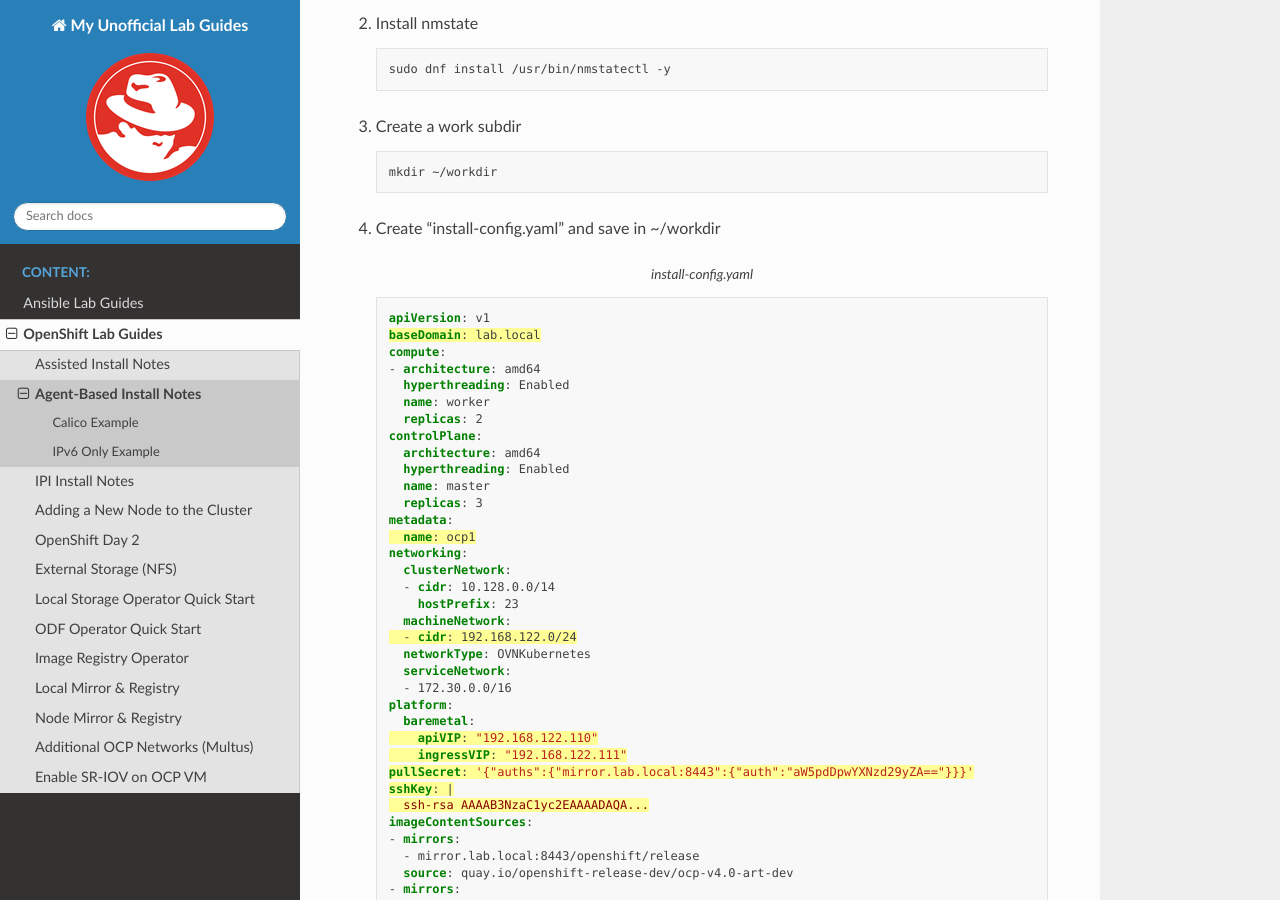
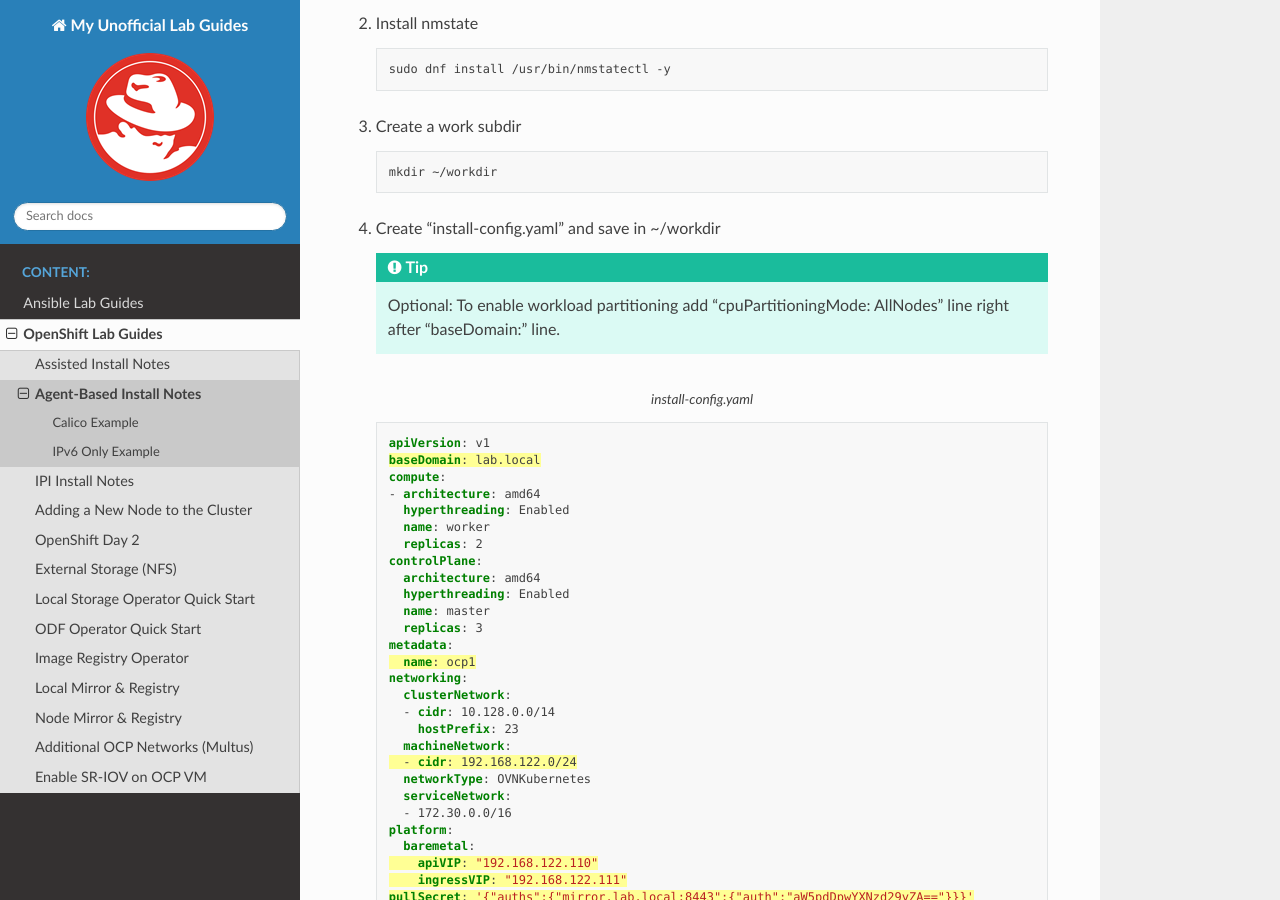
Before and after one commit to vtog/labGuides, a Sphinx documentation site: the page built from source/ocp/agent-based-installer-notes.rst, in a window 1280 px wide and 900 px high, scrolled down 566 px. Built offline with Sphinx 7.4.7 and the Read the Docs theme 2.0.0, drawn with Linux system fonts in a browser that asks for light colours; pages that are not in the unit, such as notebooks, are missing from menus.

Commit message:
workload partitioning option

```diff
--- a/source/ocp/agent-based-installer-notes.rst
+++ b/source/ocp/agent-based-installer-notes.rst
@@ -30,6 +30,9 @@
       mkdir ~/workdir
 
 #. Create "install-config.yaml" and save in ~/workdir
+
+   .. tip:: Optional: To enable workload partitioning add "cpuPartitioningMode:
+      AllNodes" line right after "baseDomain:" line.
 
    .. code-block:: yaml
       :caption: install-config.yaml
```
